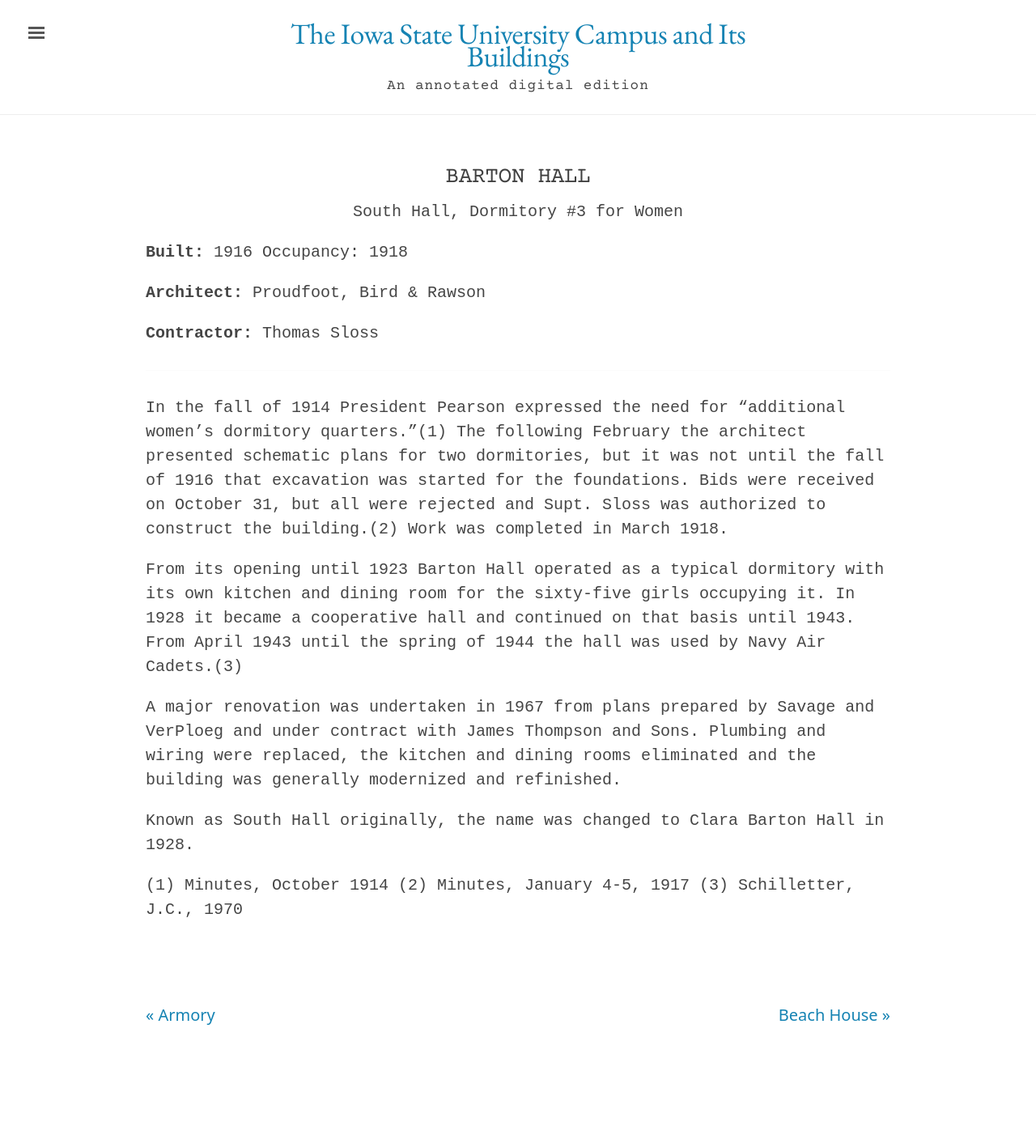
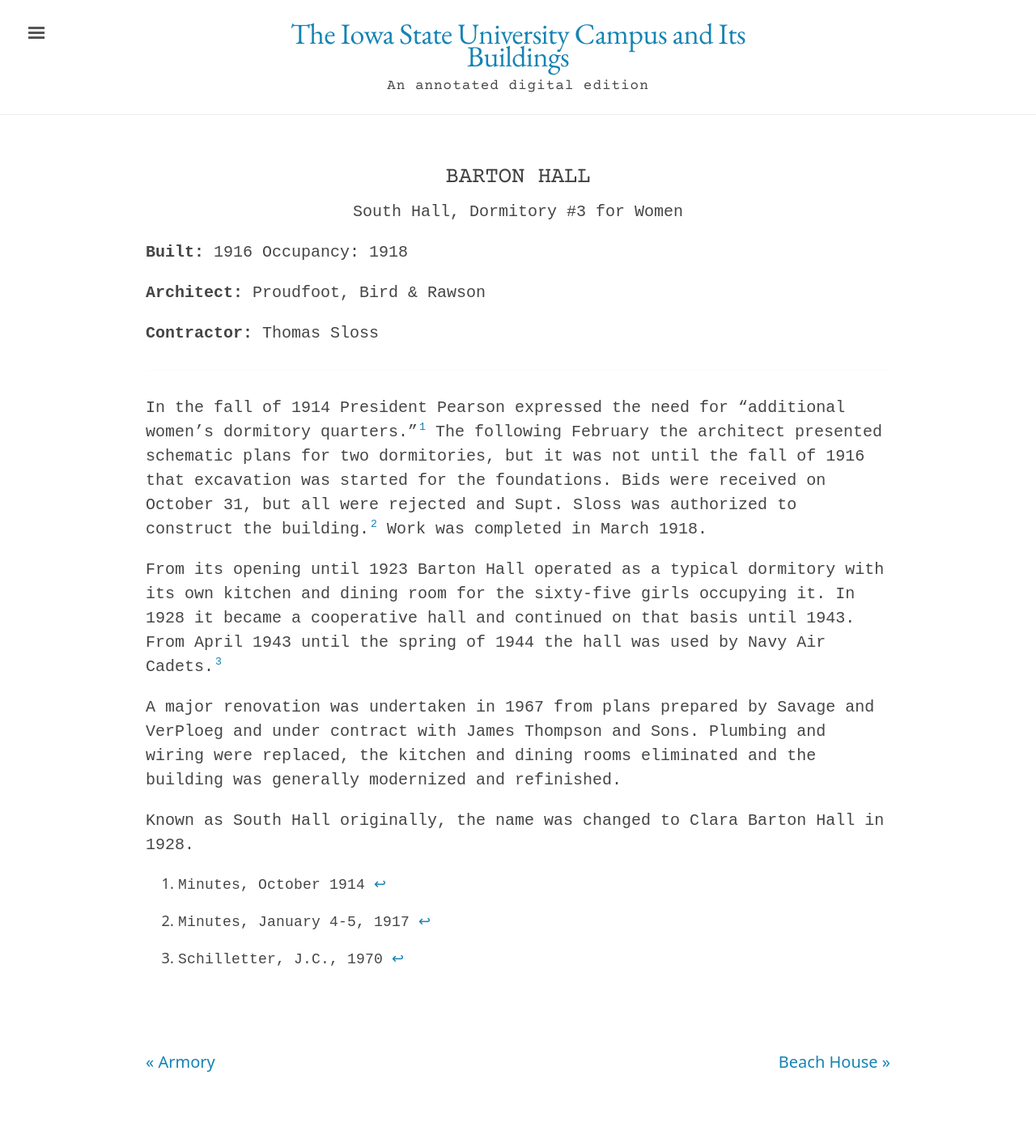
Before and after one commit to emanderson811/day-edition, a Jekyll site: the page built from _texts/buildings/015day-barton-hall.md, in a window 1280 px wide. Shown: the whole page at 81% size. Built offline with Jekyll 4.4.1, drawn with Linux system fonts in a browser that asks for light colours; before the commit the page ends 1349 px from its top, so only the background shows below that.

Commit message:
Update 015day-barton-hall.md

```diff
--- a/_texts/buildings/015day-barton-hall.md
+++ b/_texts/buildings/015day-barton-hall.md
@@ -16,14 +16,14 @@
 ---
 ---
 
-In the fall of 1914 President Pearson expressed the need for "additional women's  dormitory quarters."(1) The following February the architect presented schematic plans for two dormitories, but it was not until the fall of 1916 that excavation was started for the foundations. Bids were received on October 31, but all were rejected and Supt. Sloss was authorized to construct the building.(2) Work was completed in March 1918.
+In the fall of 1914 President Pearson expressed the need for "additional women's  dormitory quarters."[^fn1] The following February the architect presented schematic plans for two dormitories, but it was not until the fall of 1916 that excavation was started for the foundations. Bids were received on October 31, but all were rejected and Supt. Sloss was authorized to construct the building.[^fn2] Work was completed in March 1918.
 
-From its opening until 1923 Barton Hall operated as a typical dormitory with its own kitchen and dining room for the sixty-five girls occupying it. In 1928 it became a cooperative hall and continued on that basis until 1943. From April 1943 until the spring of 1944 the hall was used by Navy Air Cadets.(3)
+From its opening until 1923 Barton Hall operated as a typical dormitory with its own kitchen and dining room for the sixty-five girls occupying it. In 1928 it became a cooperative hall and continued on that basis until 1943. From April 1943 until the spring of 1944 the hall was used by Navy Air Cadets.[^fn3]
 
 A major renovation was undertaken in 1967 from plans prepared by Savage and VerPloeg and under contract with James Thompson and Sons. Plumbing and wiring were replaced, the kitchen and dining rooms eliminated and the building was generally modernized and refinished.
 
 Known as South Hall originally, the name was changed to Clara Barton Hall in 1928.
 
-(1) Minutes, October 1914
-(2) Minutes, January 4-5, 1917
-(3) Schilletter, J.C., 1970
+[^fn1]: Minutes, October 1914
+[^fn2]: Minutes, January 4-5, 1917
+[^fn3]: Schilletter, J.C., 1970
```
